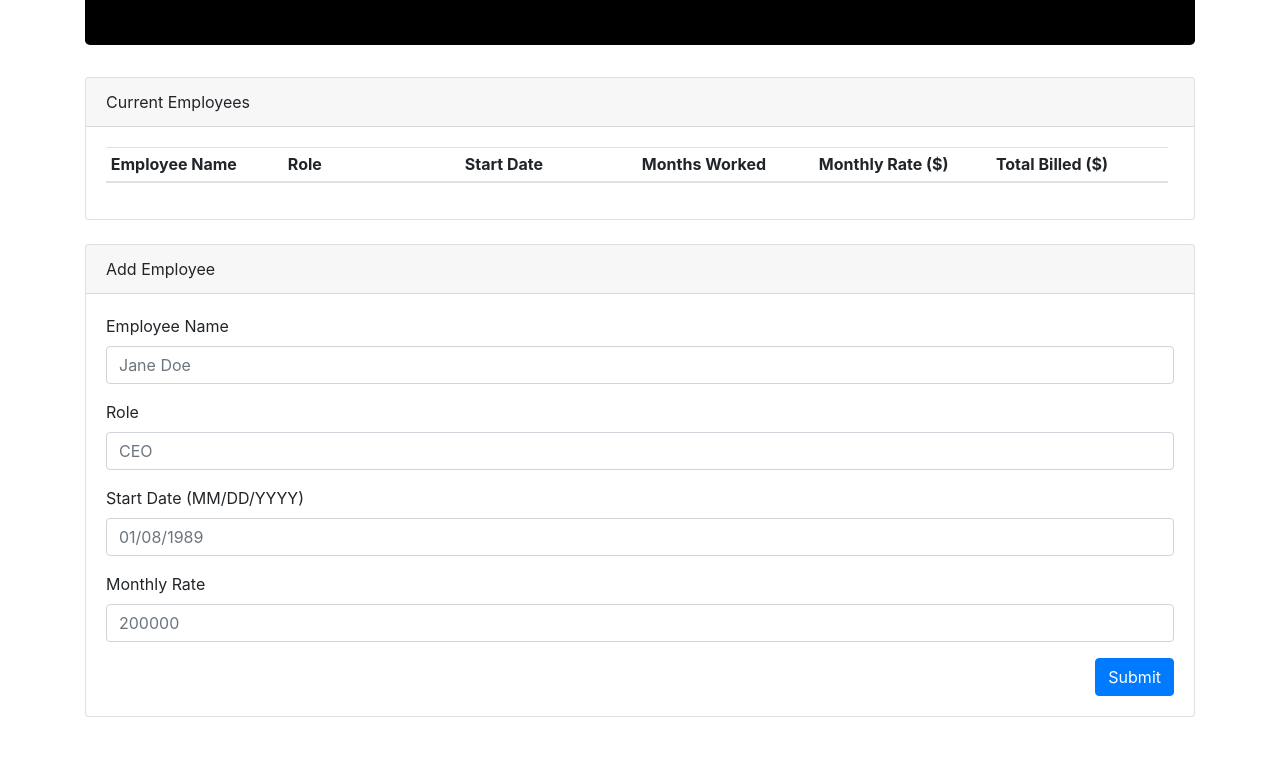
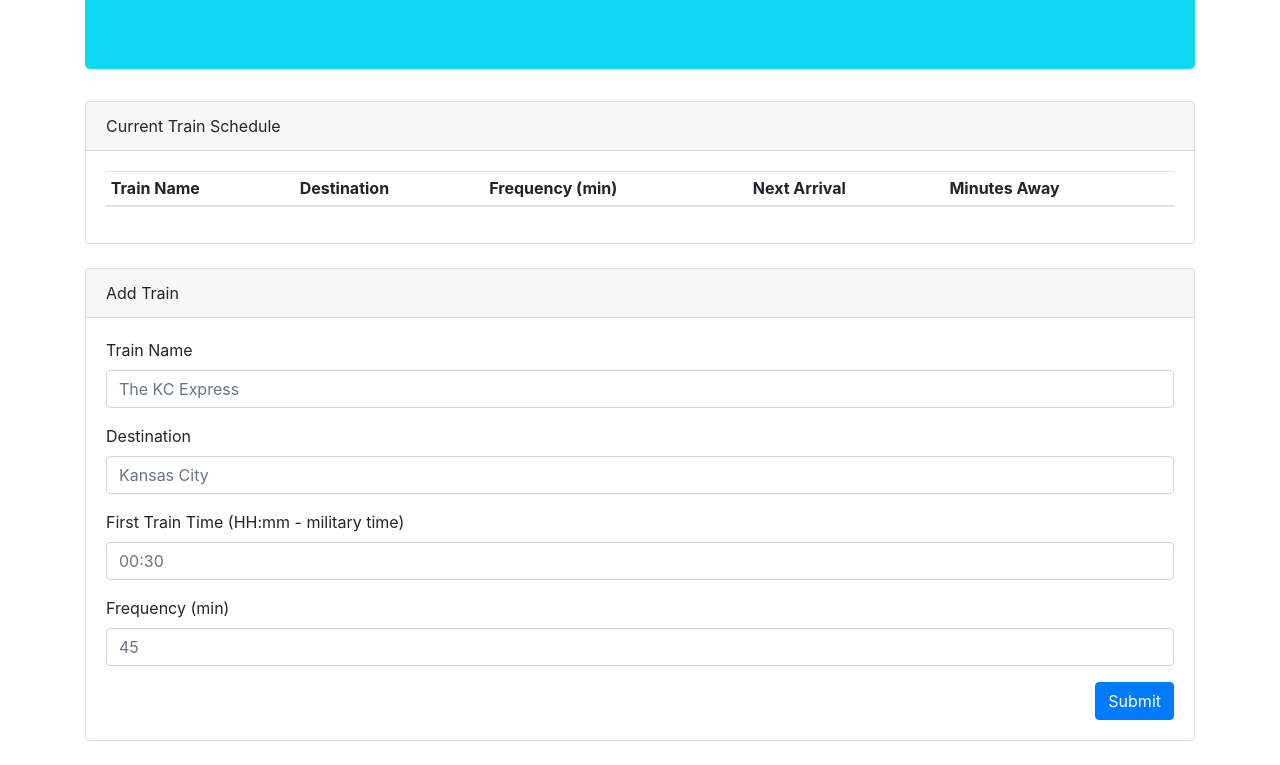
Before and after one commit to ArchonQ/Train-Scheduler, a plain HTML site: page index.html in a window 1280 px wide. Shown: the part 181-946 px from the top of the page. Before the commit the page ends 922 px from the top, so only its background shows below. Drawn offline with nearby package versions, Linux system fonts and the light colour scheme.

Commit message:
index.html

```diff
--- a/index.html
+++ b/index.html
@@ -11,6 +11,7 @@
   <script src="https://www.gstatic.com/firebasejs/4.12.0/firebase.js"></script>
   <!-- Moment.js Reference -->
   <script src="https://cdnjs.cloudflare.com/ajax/libs/moment.js/2.22.2/moment.min.js"></script>
+  <link rel="stylesheet" type="text/css" href="style.css"
   <style>
     #employee-table th,
     td {
@@ -23,25 +24,25 @@
   <!-- Employee Tracker -->
   <div class="container">
     <!-- Jumbotron -->
-    <div class="jumbotron" style="background-color: black; color: white">
-      <h1 class="text-center">Employee Data Management</h1>
-      <h3 class="text-center">A Comprehensive Directory of Employee Billable Hours</h3>
+    <div class="jumbotron">
+      <h1 class="text-center">Choo Choo Train a Comin'</h1>
+      <h3 class="text-center">Departure and Arrival Schedule/h3>
     </div>
     <div class="row">
       <div class="col-md-12">
         <!-- Current Employees-->
         <div class="card mb-4">
-          <div class="card-header">Current Employees</div>
+          <div class="card-header">Current Train Schedule</div>
           <div class="card-body">
             <table class="table table-sm table-hover" id='employee-table'>
               <thead>
                 <tr>
-                  <th scope="col">Employee Name</th>
-                  <th scope="col">Role</th>
-                  <th scope="col">Start Date</th>
-                  <th scope="col">Months Worked</th>
-                  <th scope="col">Monthly Rate ($)</th>
-                  <th scope="col">Total Billed ($)</th>
+                  <th scope="col">Train Name</th>
+                  <th scope="col">Destination</th>
+                  <th scope="col">Frequency (min)</th>
+                  <th scope="col">Next Arrival</th>
+                  <th scope="col">Minutes Away</th>
+                  <!--<th scope="col">Total Billed ($)</th>-->
                 </tr>
               </thead>
               <tbody>
@@ -55,25 +56,25 @@
       <div class="col-md-12">
         <!-- Add Employee  -->
         <div class="card mb-4">
-          <div class="card-header">Add Employee</div>
+          <div class="card-header">Add Train</div>
           <div class="card-body">
             <!-- Entry Form -->
             <form>
               <div class="form-group">
-                <label for="employee-name-input">Employee Name</label>
-                <input class="form-control" id="employee-name-input" placeholder="Jane Doe" type="text">
+                <label for="employee-name-input">Train Name</label>
+                <input class="form-control" id="employee-name-input" placeholder="The KC Express" type="text">
               </div>
               <div class="form-group">
-                <label for="role-input">Role</label>
-                <input class="form-control" id="role-input" placeholder="CEO" type="text">
+                <label for="role-input">Destination</label>
+                <input class="form-control" id="role-input" placeholder="Kansas City" type="text">
               </div>
               <div class="form-group">
-                <label for="start-input">Start Date (MM/DD/YYYY)</label>
-                <input class="form-control" id="start-input" placeholder="01/08/1989" type="text">
+                <label for="start-input">First Train Time (HH:mm - military time)</label>
+                <input class="form-control" id="start-input" placeholder="00:30" type="text">
               </div>
               <div class="form-group">
-                <label for="rate-input">Monthly Rate</label>
-                <input class="form-control" id="rate-input" placeholder="200000" type="text">
+                <label for="rate-input">Frequency (min)</label>
+                <input class="form-control" id="rate-input" placeholder="45" type="text">
               </div>
               <button class="btn btn-primary float-right" id="add-employee-btn">Submit</button>
             </form>
@@ -83,6 +84,6 @@
     </div>
   </div>
   <!-- JavaScript -->
-  <script src="timesheetLogic.js"></script>
+  <script src="app.js"></script>
 </body>
 </html>
```
